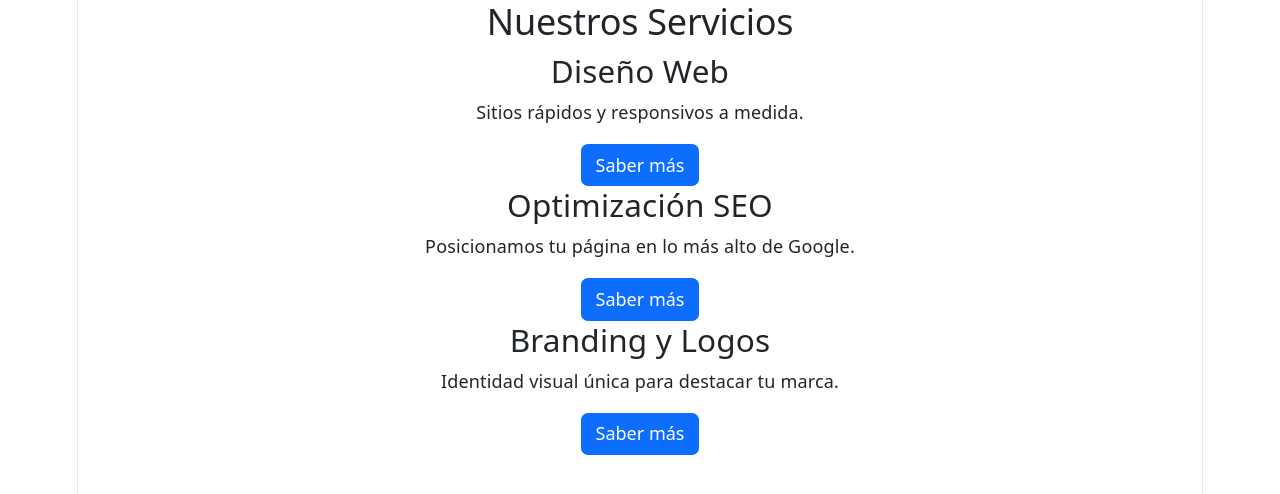
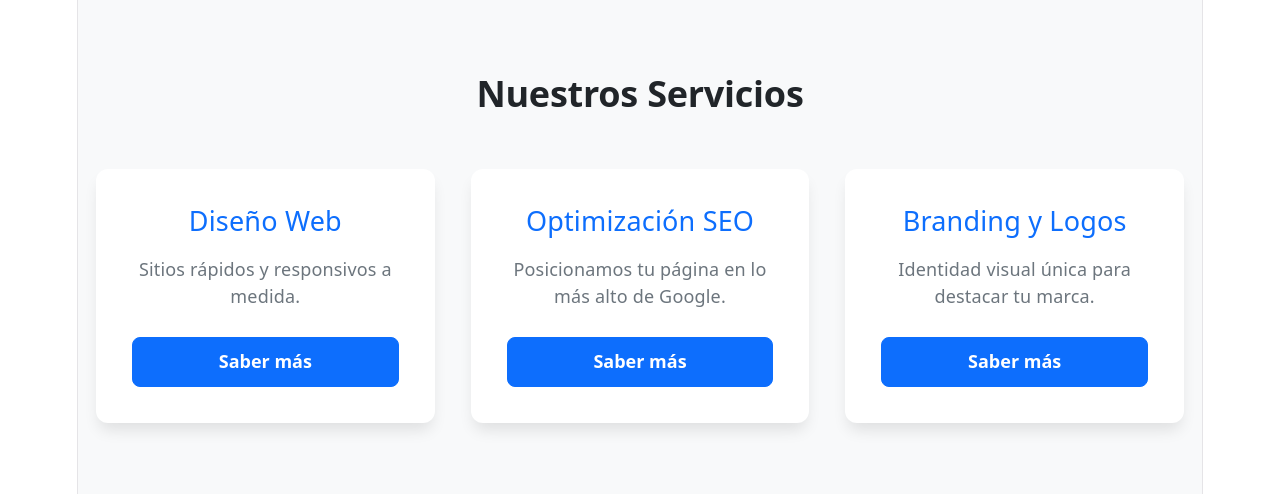
Before and after one commit to Morfeo0001/quelafuerzanosacompane, a React (Vite) app: page / in a window 1280 px wide. Shown: the top 494 px of the page. Built offline with nearby package versions, Linux system fonts and the light colour scheme.

Commit message:
Aca agrego el CSS y la estetica

```diff
--- a/src/App.css
+++ b/src/App.css
@@ -1,184 +1,52 @@
-.counter {
-  font-size: 16px;
-  padding: 5px 10px;
-  border-radius: 5px;
-  color: var(--accent);
-  background: var(--accent-bg);
-  border: 2px solid transparent;
-  transition: border-color 0.3s;
-  margin-bottom: 24px;
-
-  &:hover {
-    border-color: var(--accent-border);
-  }
-  &:focus-visible {
-    outline: 2px solid var(--accent);
-    outline-offset: 2px;
-  }
+.cards-section {
+  padding: 4rem 1rem;
+  background-color: #f8f9fa;
+  text-align: center;
 }
 
-.hero {
-  position: relative;
-
-  .base,
-  .framework,
-  .vite {
-    inset-inline: 0;
-    margin: 0 auto;
-  }
-
-  .base {
-    width: 170px;
-    position: relative;
-    z-index: 0;
-  }
-
-  .framework,
-  .vite {
-    position: absolute;
-  }
-
-  .framework {
-    z-index: 1;
-    top: 34px;
-    height: 28px;
-    transform: perspective(2000px) rotateZ(300deg) rotateX(44deg) rotateY(39deg)
-      scale(1.4);
-  }
-
-  .vite {
-    z-index: 0;
-    top: 107px;
-    height: 26px;
-    width: auto;
-    transform: perspective(2000px) rotateZ(300deg) rotateX(40deg) rotateY(39deg)
-      scale(0.8);
-  }
+.cards-title {
+  margin-bottom: 3rem;
+  font-weight: bold;
+  color: #212529;
 }
 
-#center {
+.cards-grid {
+  display: grid;
+  grid-template-columns: repeat(auto-fit, minmax(280px, 1fr));
+  gap: 2rem;
+  max-width: 1100px;
+  margin: 0 auto;
+}
+
+.card-container {
+  background-color: #ffffff;
+  border-radius: 12px;
+  padding: 2rem;
+  box-shadow: 0 10px 15px -3px rgba(0, 0, 0, 0.1);
+  transition: transform 0.3s ease;
   display: flex;
   flex-direction: column;
-  gap: 25px;
-  place-content: center;
-  place-items: center;
-  flex-grow: 1;
-
-  @media (max-width: 1024px) {
-    padding: 32px 20px 24px;
-    gap: 18px;
-  }
+  height: 100%;
 }
 
-#next-steps {
-  display: flex;
-  border-top: 1px solid var(--border);
-  text-align: left;
-
-  & > div {
-    flex: 1 1 0;
-    padding: 32px;
-    @media (max-width: 1024px) {
-      padding: 24px 20px;
-    }
-  }
-
-  .icon {
-    margin-bottom: 16px;
-    width: 22px;
-    height: 22px;
-  }
-
-  @media (max-width: 1024px) {
-    flex-direction: column;
-    text-align: center;
-  }
+.card-container:hover {
+  transform: translateY(-8px);
 }
 
-#docs {
-  border-right: 1px solid var(--border);
-
-  @media (max-width: 1024px) {
-    border-right: none;
-    border-bottom: 1px solid var(--border);
-  }
+.card-container h3 {
+  font-size: 1.5rem;
+  margin-bottom: 1rem;
+  color: #0d6efd;
 }
 
-#next-steps ul {
-  list-style: none;
-  padding: 0;
-  display: flex;
-  gap: 8px;
-  margin: 32px 0 0;
-
-  .logo {
-    height: 18px;
-  }
-
-  a {
-    color: var(--text-h);
-    font-size: 16px;
-    border-radius: 6px;
-    background: var(--social-bg);
-    display: flex;
-    padding: 6px 12px;
-    align-items: center;
-    gap: 8px;
-    text-decoration: none;
-    transition: box-shadow 0.3s;
-
-    &:hover {
-      box-shadow: var(--shadow);
-    }
-    .button-icon {
-      height: 18px;
-      width: 18px;
-    }
-  }
-
-  @media (max-width: 1024px) {
-    margin-top: 20px;
-    flex-wrap: wrap;
-    justify-content: center;
-
-    li {
-      flex: 1 1 calc(50% - 8px);
-    }
-
-    a {
-      width: 100%;
-      justify-content: center;
-      box-sizing: border-box;
-    }
-  }
+.card-container p {
+  color: #6c757d;
+  margin-bottom: 1.5rem;
+  flex-grow: 1;
 }
 
-#spacer {
-  height: 88px;
-  border-top: 1px solid var(--border);
-  @media (max-width: 1024px) {
-    height: 48px;
-  }
+.custom-btn {
+  padding: 0.6rem 1.2rem;
+  font-weight: 600;
+  border-radius: 8px;
 }
-
-.ticks {
-  position: relative;
-  width: 100%;
-
-  &::before,
-  &::after {
-    content: '';
-    position: absolute;
-    top: -4.5px;
-    border: 5px solid transparent;
-  }
-
-  &::before {
-    left: 0;
-    border-left-color: var(--border);
-  }
-  &::after {
-    right: 0;
-    border-right-color: var(--border);
-  }
-}
```
